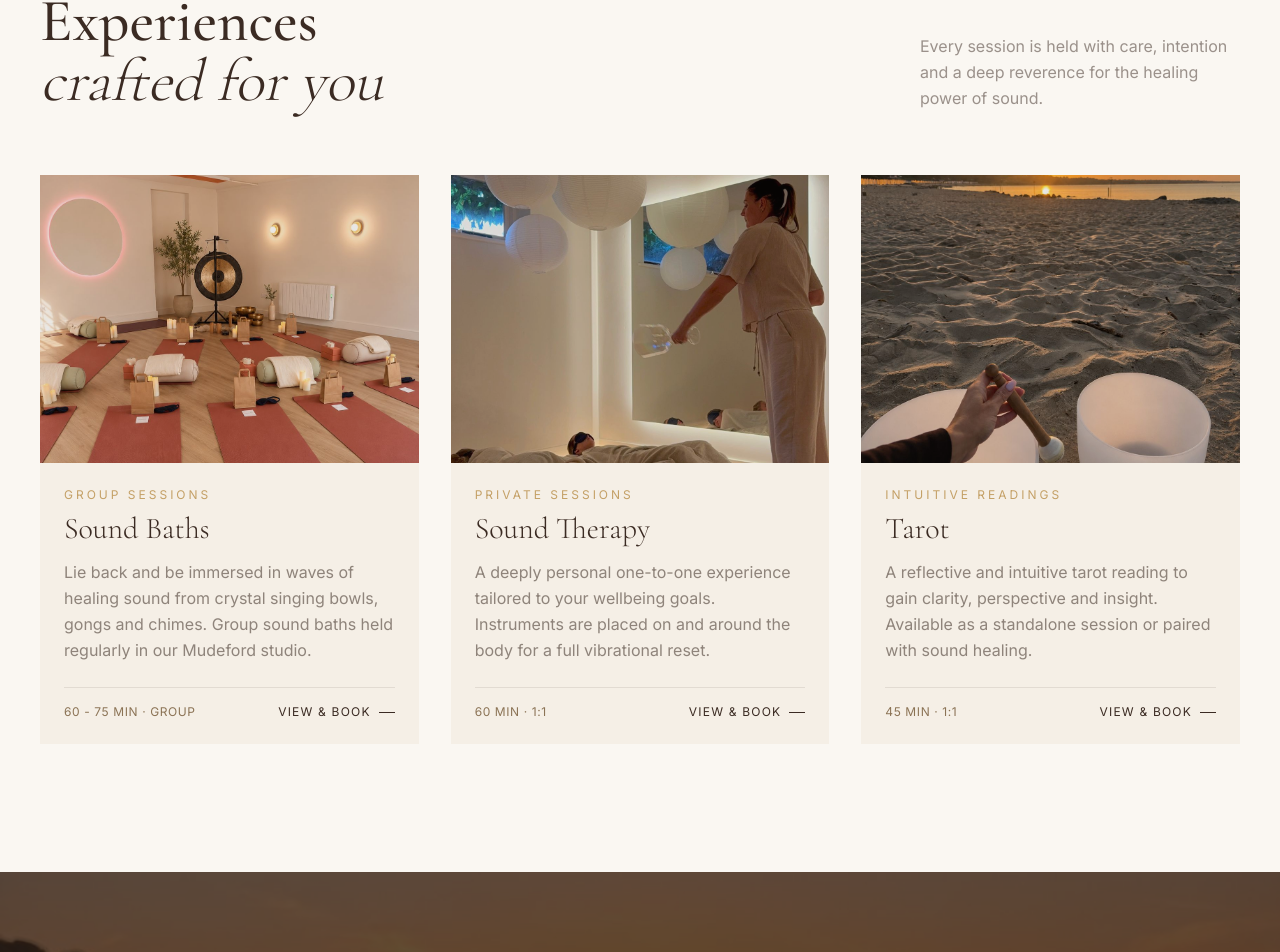
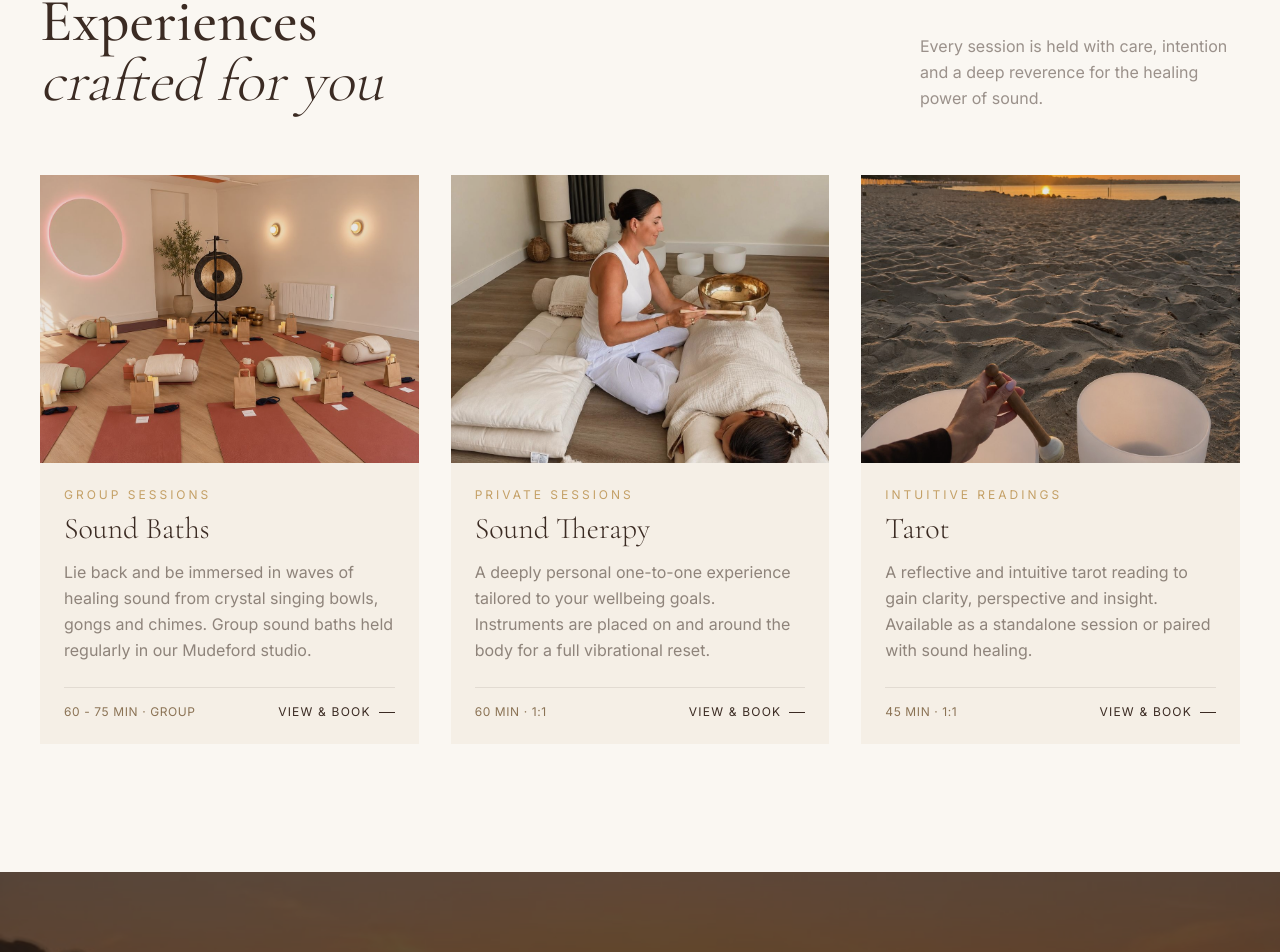
Before and after one commit to SteadyLabsPro/sound-studio, a Next.js app: page / in a window 1280 px wide. Shown: the part 873-1825 px from the top of the page. Built offline with nearby package versions, Linux system fonts and the light colour scheme.

Commit message:
Home: swap Sound Therapy card image to private-sound-bath.jpeg
Co-Authored-By: Claude Sonnet 4.6 <noreply@anthropic.com>

```diff
--- a/app/components/Services.tsx
+++ b/app/components/Services.tsx
@@ -22,8 +22,8 @@ const services = [
     description:
       "A deeply personal one-to-one experience tailored to your wellbeing goals. Instruments are placed on and around the body for a full vibrational reset.",
     detail: "60 min · 1:1",
-    image: "/images/sound-studio-healing-mudeford.jpeg",
-    imageAlt: "Sam performing private sound healing with crystal singing bowls at Sound Studio, Christchurch, Dorset",
+    image: "/images/private-sound-bath.jpeg",
+    imageAlt: "Sam performing a private 1:1 sound healing session with a client at Sound Studio, Christchurch, Dorset",
     objectPosition: "center 45%",
   },
   {
```
